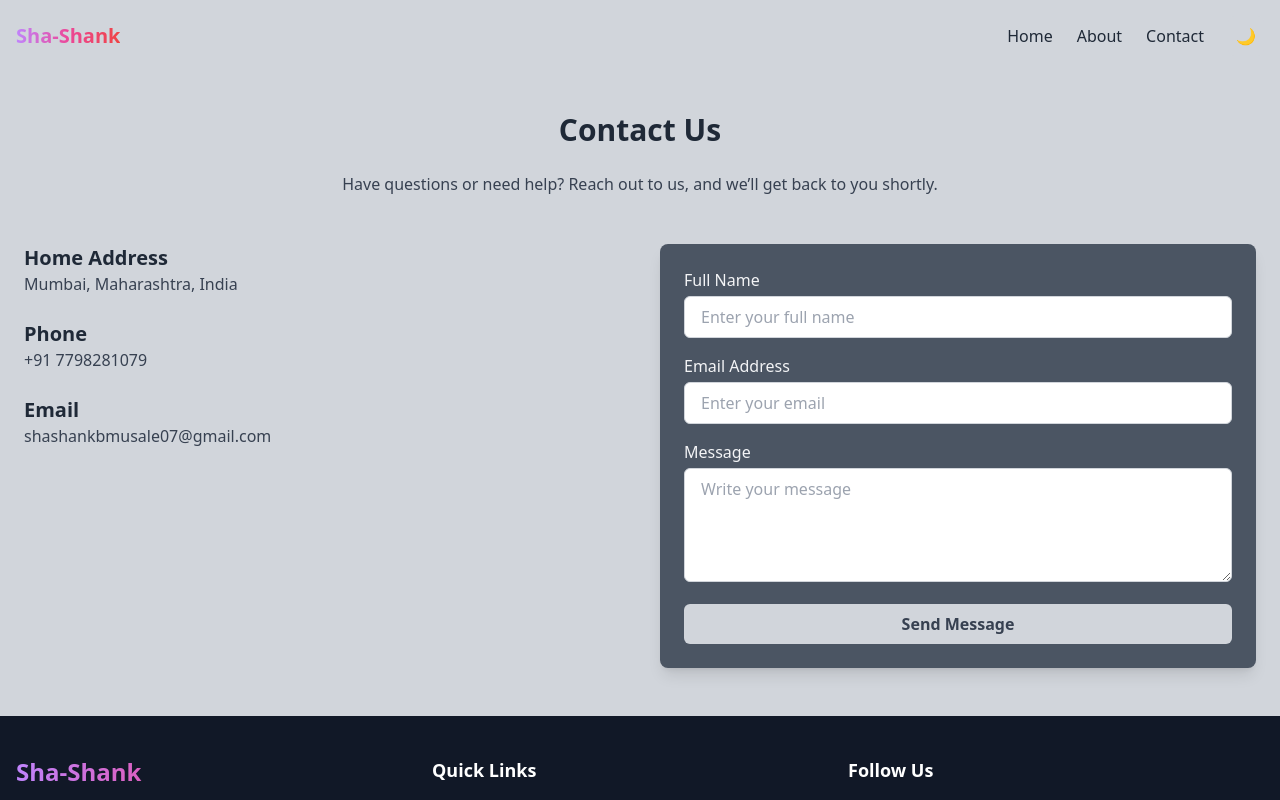
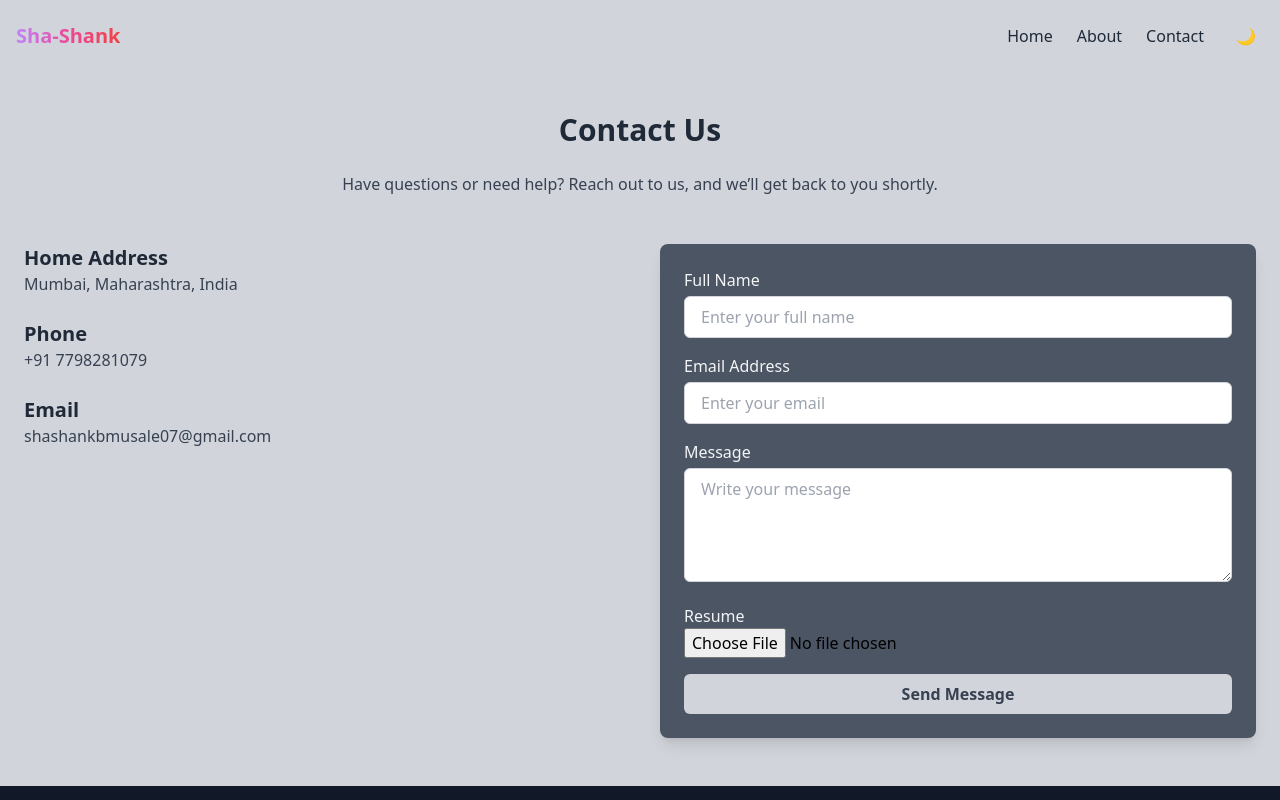
Before and after one commit to 779828/Demo-Site, a React (Vite) app: page /contact in a window 1280 px wide. Shown: the top 800 px of the page. Built offline with nearby package versions, Linux system fonts and the light colour scheme.

Commit message:
add file in to email and database

```diff
--- a/package.json
+++ b/package.json
@@ -16,6 +16,7 @@
     "js-cookie": "^3.0.5",
     "react": "^18.3.1",
     "react-dom": "^18.3.1",
+    "react-file-base64": "^1.0.3",
     "react-redux": "^9.2.0",
     "react-router-dom": "^7.1.1",
     "tailwind-scrollbar-hide": "^2.0.0"
--- a/src/components/Contact.jsx
+++ b/src/components/Contact.jsx
@@ -1,6 +1,7 @@
-import { useRef } from "react";
+import { useRef, useState } from "react";
 import { useDispatch, useSelector } from "react-redux";
 import { addSubmission } from "../features/formData/dataSlice";
+import FileBase from "react-file-base64";
 import axios from "axios";
 
 const Contact = () => {
@@ -9,30 +10,37 @@ const Contact = () => {
   const nameRef = useRef(null);
   const emailRef = useRef(null);
   const messageRef = useRef(null);
+  const [selectedFile, setSelectedFile] = useState("");
 
   const submitForm = async (e) => {
     e.preventDefault();
+
     const name = nameRef.current.value;
     const email = emailRef.current.value;
     const message = messageRef.current.value;
 
-    const formData = { name, email, message };
+    if (!name || !email || !message || !selectedFile) {
+      alert("All fields are required.");
+      return;
+    }
+
+    const formData = { name, email, message, selectedFile };
 
     dispatch(addSubmission(formData));
 
-    // Send the data to the backend (MongoDB)
     try {
-      // Send data to the backend server using axios
+      // Send the data to the backend (MongoDB)
       const response = await axios.post("https://demo-site-api.vercel.app/", {
         name,
         email,
         message,
+        selectedFile,
       });
 
       console.log("Server Response:", response.data);
 
       // Send an email using fetch
-      const response1 = await fetch(
+      const emailResponse = await fetch(
         "https://demo-site-api.vercel.app/api/send-email",
         {
           method: "POST",
@@ -41,13 +49,14 @@ const Contact = () => {
         }
       );
 
-      if (response1.ok) {
+      if (emailResponse.ok) {
         alert("Email sent successfully!");
 
         // Clear the form inputs
         nameRef.current.value = "";
         emailRef.current.value = "";
         messageRef.current.value = "";
+        setSelectedFile(null);
       } else {
         alert("Failed to send email. Please try again later.");
       }
@@ -150,6 +159,32 @@ const Contact = () => {
                 required
               ></textarea>
             </div>
+            <div>
+              <label
+                htmlFor="file"
+                className="block text-gray-100 dark:text-gray-800 font-medium"
+              >
+                Resume
+              </label>
+              <FileBase
+                type="file"
+                multiple={false}
+                onDone={({ base64 }) => {
+                  if (
+                    !base64.startsWith("data:application/pdf") &&
+                    !base64.startsWith("data:application/msword") &&
+                    !base64.startsWith(
+                      "data:application/vnd.openxmlformats-officedocument.wordprocessingml.document"
+                    )
+                  ) {
+                    alert("Please upload a valid PDF or DOC/DOCX file.");
+                    return;
+                  }
+                  setSelectedFile(base64);
+                }}
+                className="w-full mt-1 px-4 py-2 border border-gray-300 dark:border-gray-800 rounded-md focus:ring-2 focus:ring-blue-500 focus:outline-none"
+              />
+            </div>
             <button
               type="submit"
               className="w-full bg-gray-300 dark:text-gray-100 text-gray-700 font-bold py-2 px-4 rounded-md hover:bg-gray-100 dark:bg-gray-700 dark:hover:bg-gray-900 active:bg-gray-200 dark:active:bg-gray-700 transition"
```
Also changed, not shown: 1 other file (tests, documents, lock files or other folders).
